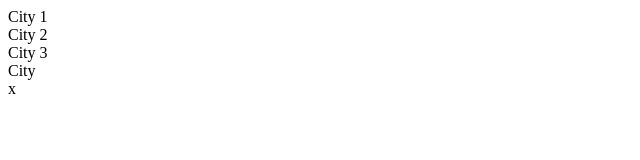
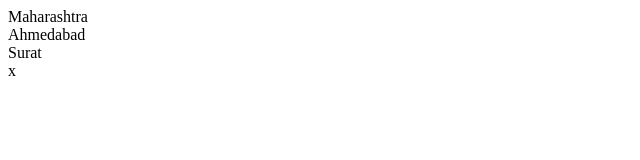
Before and after one commit to Az1zT/git-practice, a plain HTML site: page index.html in a window 1280 px wide. Shown: the whole page, without its empty margins (0-640 px from the left). Drawn offline with Linux system fonts and the light colour scheme.

Commit message:
ravi-dev changes

```diff
--- a/index.html
+++ b/index.html
@@ -7,10 +7,9 @@
 </head>
 <body>
     <div class="cities">
-        <div class="city">City 1</div>
-        <div class="city">City 2</div>
-        <div class="city">City 3</div>
-        <div class="city">City
+        <div class="city">Maharashtra</div>
+        <div class="city">Ahmedabad</div>
+        <div class="city">Surat</div>
     </div>
     x
 </body>
```
